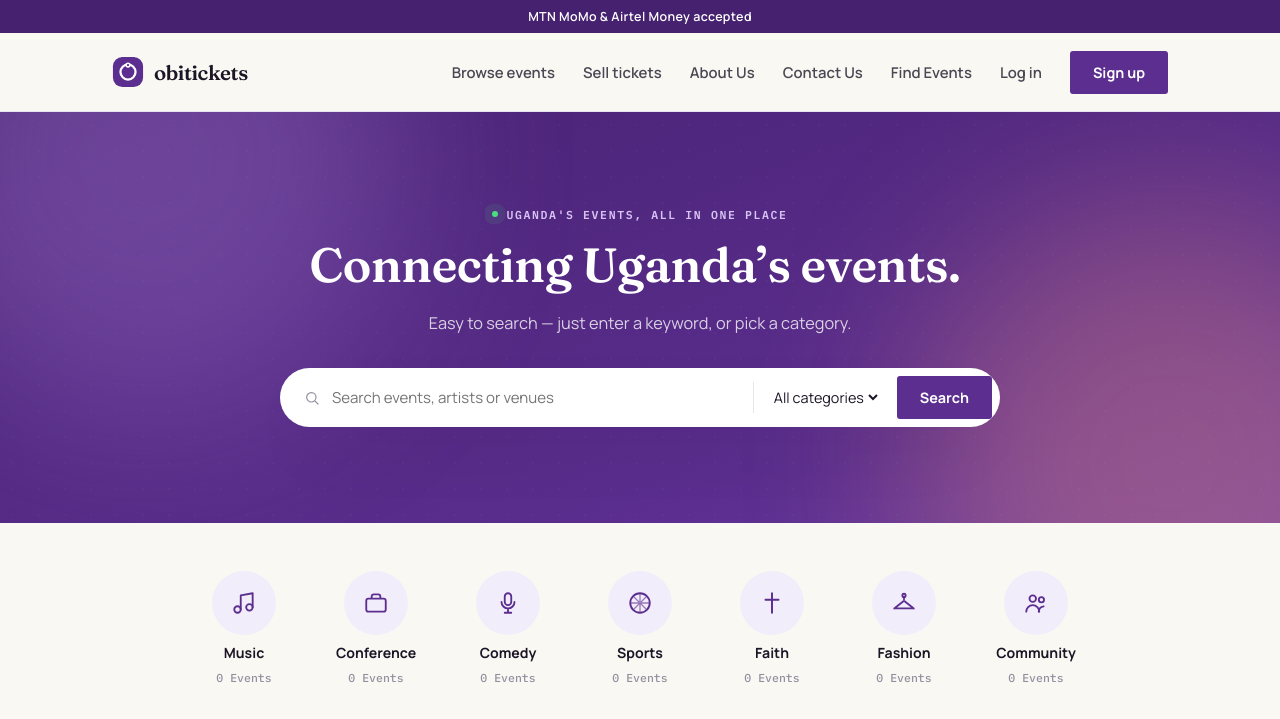
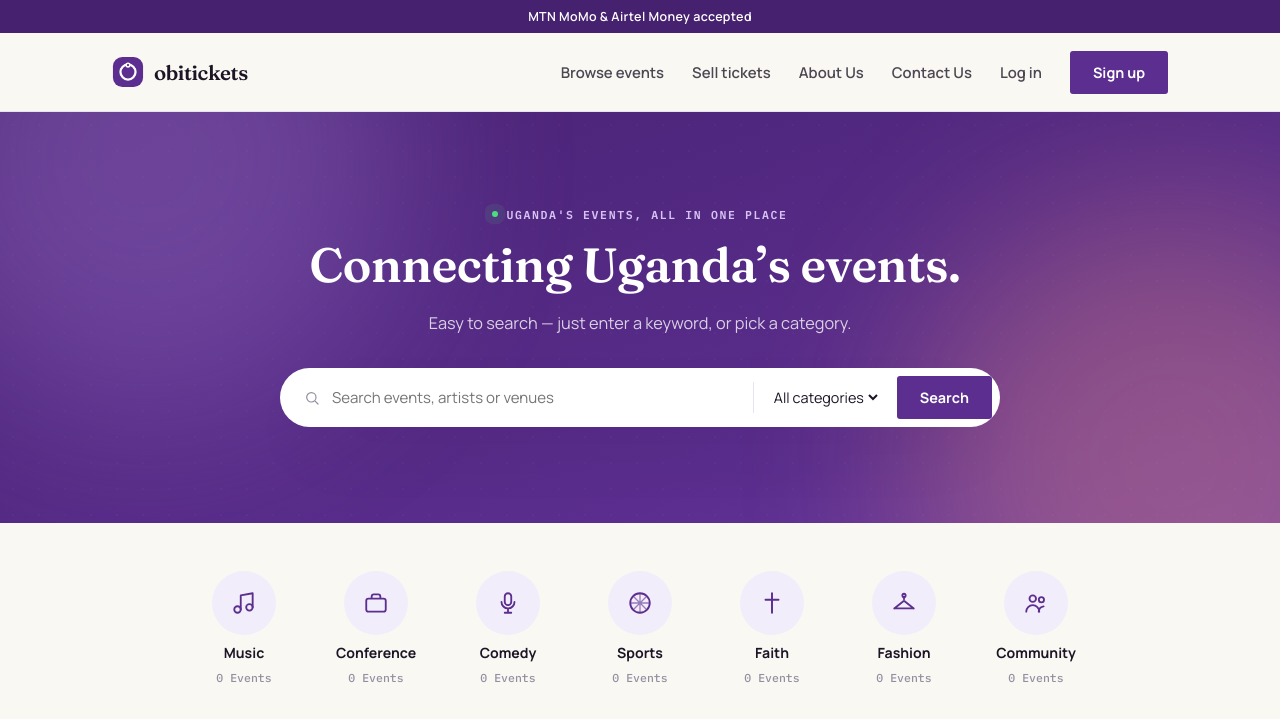
Before and after one commit to obinacademy-lab/obitickets, a PHP site: page /index.php in a window 1280 px wide. Shown: the top 719 px of the page. Run offline with PHP 8.4, Linux system fonts and the light colour scheme; data that the repository does not hold is empty.

Commit message:
Drop the redundant Find Events nav link
Mirrors obinacademy-lab/obitickets dev-repo commit e78499e.

Co-Authored-By: Claude Sonnet 5 <noreply@anthropic.com>

```diff
--- a/includes/header.php
+++ b/includes/header.php
@@ -47,7 +47,6 @@ if (!isset($pageDescription)) {
       <a class="ghost" href="/my-events.php">Sell tickets</a>
       <a class="ghost" href="/about.php">About Us</a>
       <a class="ghost" href="/contact.php">Contact Us</a>
-      <a class="ghost" href="/search.php">Find Events</a>
       <?php if ($authUser): ?>
         <?php if ($authUser['role'] === 'ADMIN'): ?>
           <a class="ghost" href="/admin.php">Admin</a>
```
